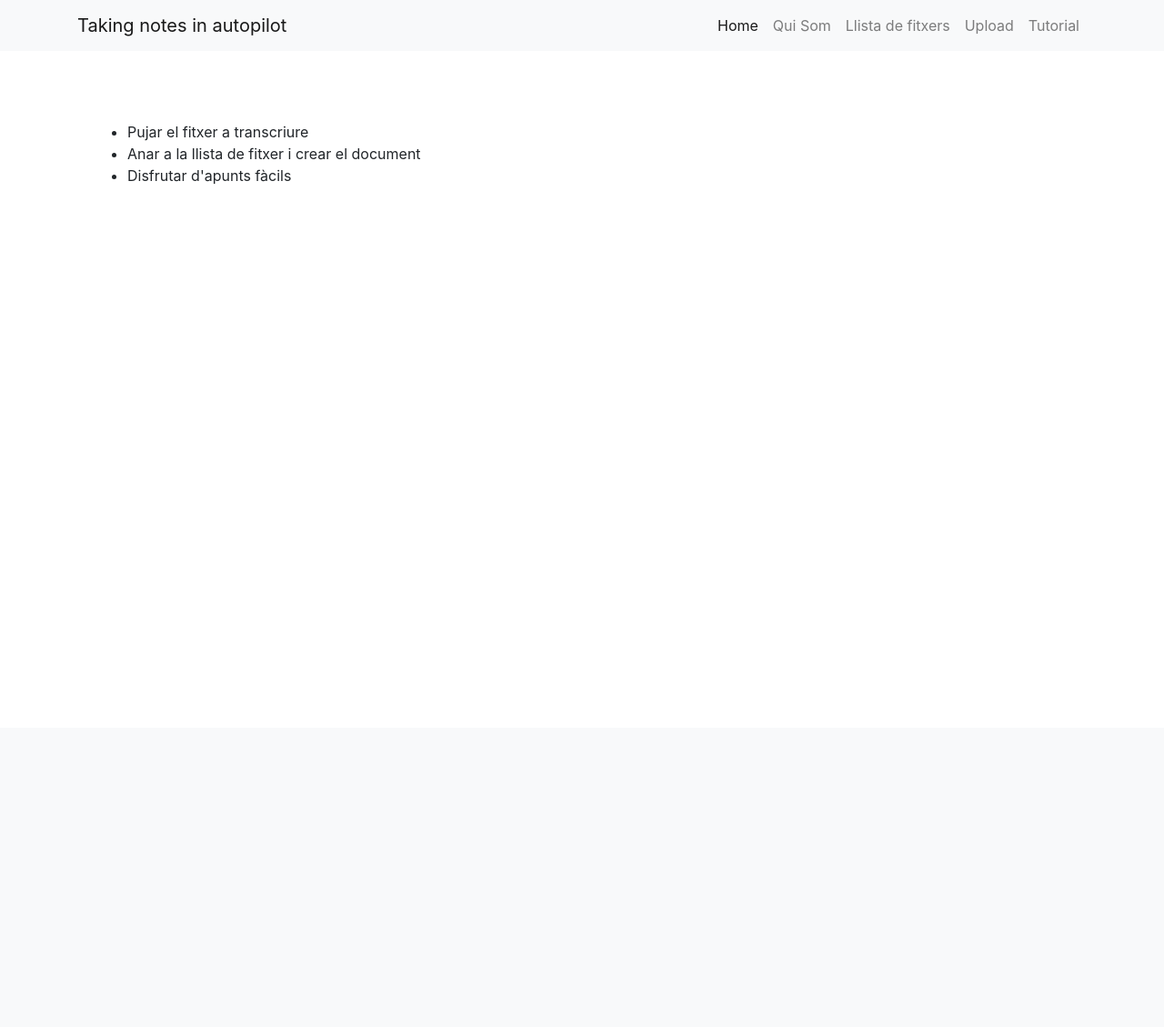
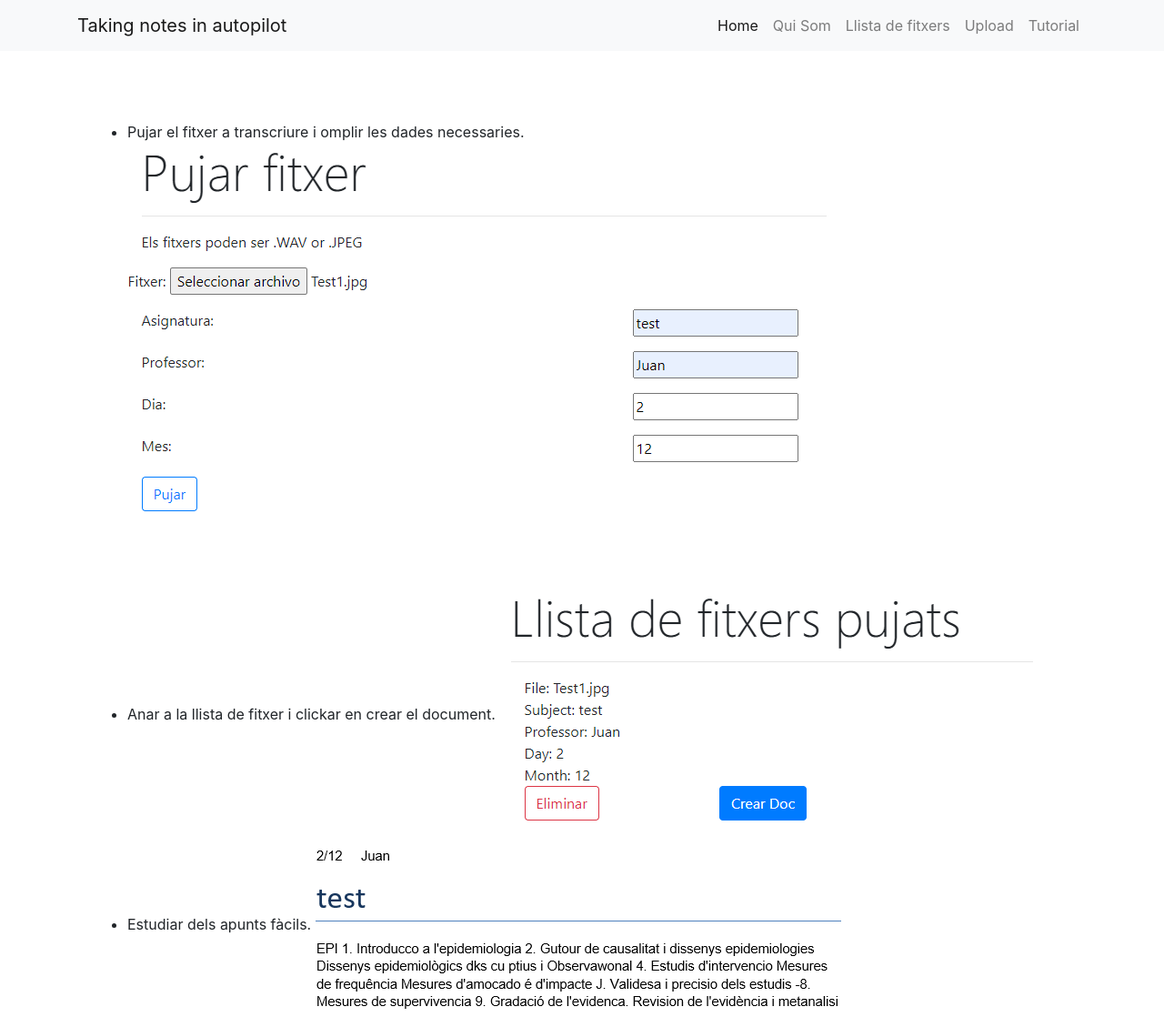
Before and after one commit to victe19/TNA, a Django app: page /tutorial/ in a window 1280 px wide. Shown: the whole page at 91% size. Before the commit the page ends 202 px from the top, so only its background shows below. Run offline with Django 3.2, Linux system fonts and the light colour scheme; parts of the project's set-up code (start-up, migrations or seed data) failed here and were passed over; some libraries are stand-ins or nearby versions.

Commit message:
tutorial v3

```diff
--- a/mysite/templates/tutorial.html
+++ b/mysite/templates/tutorial.html
@@ -2,9 +2,9 @@
 {% block body %}
 
 <ul>
-    <li>Pujar el fitxer a transcriure</li>
-    <li>Anar a la llista de fitxer i crear el document</li>
-    <li>Disfrutar d'apunts fàcils</li>
+    <li>Pujar el fitxer a transcriure i omplir les dades necessaries. <img src="{{STATIC_URL}}img/pas_1.png"></li>
+    <li>Anar a la llista de fitxer i clickar en crear el document. <img src="{{STATIC_URL}}img/pas_2.png"></li>
+    <li>Estudiar dels apunts fàcils. <img src="{{STATIC_URL}}img/pas_3.png"></li>
 </ul>
 
 {% endblock %}
```
Also changed, not shown: mysite/core/static/img/pas_1.png (added), mysite/core/static/img/pas_2.png (added), mysite/core/static/img/pas_3.png (added).
